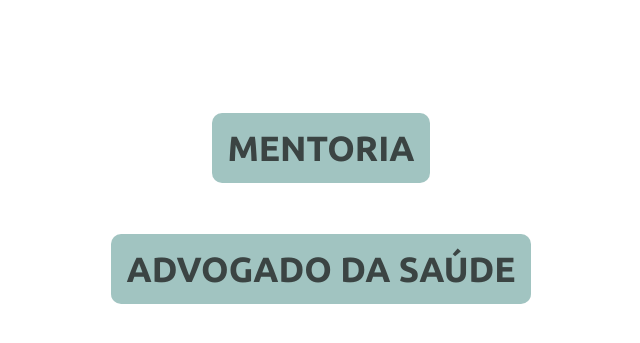
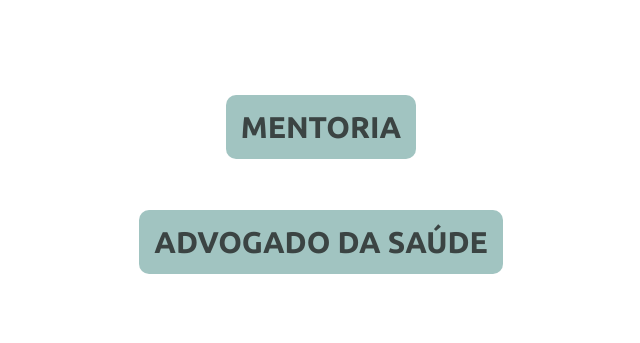
Before and after one commit to massarutti/adv_saude, a plain HTML site: page index.html in a window 1280 px wide. Shown: the part 211-554 px from the top of the page, without its empty margins (319-959 px from the left). Drawn offline with Linux system fonts and the light colour scheme.

Commit message:
update margin index

```diff
--- a/style.css
+++ b/style.css
@@ -9,7 +9,7 @@
 
 .container {
   display: flex;
-  max-width: 450px;
+  max-width: 390px;
   margin: 50px auto;
 }
 
@@ -29,7 +29,7 @@
   text-decoration: none;
   text-transform: uppercase;
   color: rgba(17, 16, 16, 0.71);
-  font-size: 35px;
+  font-size: 30px;
   font-weight: 600;
   padding: 15px;
   border-radius: 10px;
```
